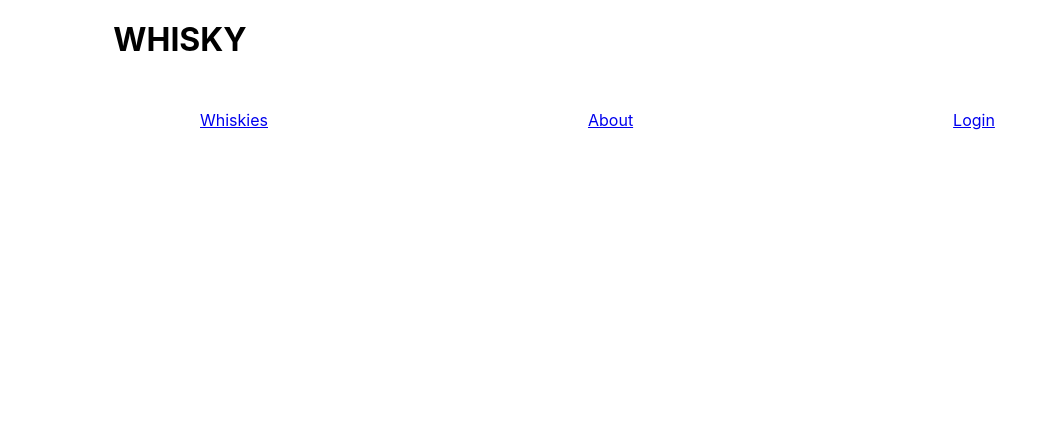
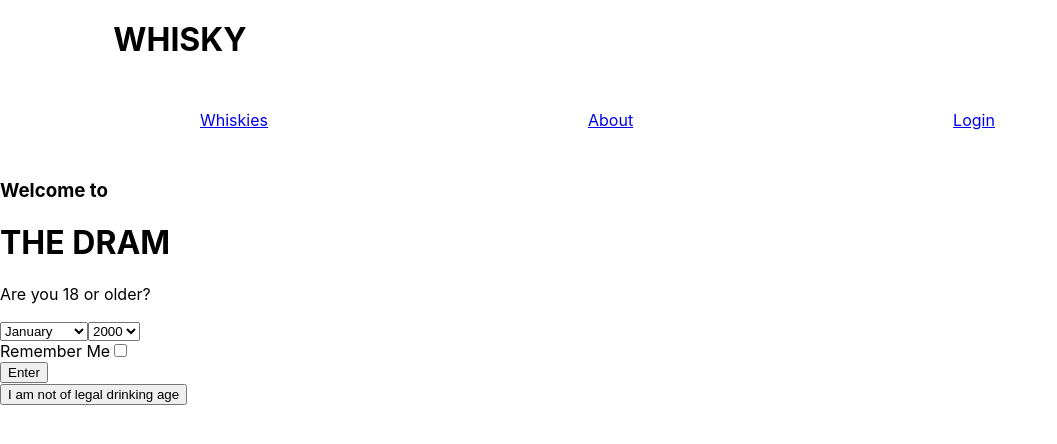
Before and after one commit to PeterGemmell/Whisky_Shop, a React (Create React App) app in the folder client/whisky_shop/: page /age in a window 1280 px wide. Shown: the top 444 px of the page, without its empty margins (0-1057 px from the left). Built offline with nearby package versions, Linux system fonts and the light colour scheme.

Commit message:
age container and form created for age check

```diff
--- /dev/null
+++ b/client/whisky_shop/src/components/age/AgeForm.js
@@ -0,0 +1,45 @@
+import React from 'react';
+
+
+function AgeForm(props) {
+  return(
+    <div className="App">
+      <div className="App-container">
+        <h3>Welcome to</h3>
+        <h1>THE DRAM</h1>
+        <p>Are you 18 or older?</p>
+        <form onSubmit={e => props.handleSubmit(e)}>
+          <select value={props.userMonth} onChange={e => props.handleMonthChange(e)}>
+            <option value={0}>January</option>
+            <option value={1}>February</option>
+            <option value={2}>March</option>
+            <option value={3}>April</option>
+            <option value={4}>May</option>
+            <option value={5}>June</option>
+            <option value={6}>July</option>
+            <option value={7}>August</option>
+            <option value={8}>September</option>
+            <option value={9}>October</option>
+            <option value={10}>November</option>
+            <option value={11}>December</option>
+          </select>
+          <select value={props.userYear} onChange={e => props.handleYearChange(e)}>
+            {props.options}
+          </select><br/>
+          <label>
+            Remember Me
+            <input
+              name="rememberMe"
+              type="checkbox"
+              value={props.isChecked}
+              onChange={props.toggleCheck} />
+          </label><br/>
+          <input type="submit" value="Enter" />
+        </form>
+        <button className="link-button" onClick={e => props.handleNotOfAgeClick()}>I am not of legal drinking age</button>
+      </div>
+    </div>
+  )
+}
+
+export default AgeForm;
--- a/client/whisky_shop/src/containers/AgeContainer.js
+++ b/client/whisky_shop/src/containers/AgeContainer.js
@@ -0,0 +1,86 @@
+import React, {Component} from 'react';
+import {BrowserRouter as Router, Route, Switch} from 'react-router-dom';
+import AgeForm from '../components/age/AgeForm.js';
+
+
+class AgeContainer extends Component {
+
+  constructor(props) {
+  super(props);
+
+  this.date = new Date()
+  this.year = this.date.getFullYear()
+  this.month = this.date.getMonth()
+  this.years = Array.from(Array(100), (x, index) => index + (this.date.getFullYear() - 99)).reverse()
+
+  this.state = {
+    display: "form",
+    userMonth: 0,
+    userYear: 2000,
+    isChecked: false
+  };
+}
+
+componentDidMount() {
+  let alreadyChecked = localStorage.getItem('checkedObj')
+
+  if (alreadyChecked) this.setState({display: "welcome"})
+}
+
+handleSubmit = (e) => {
+  e.preventDefault()
+  if (this.state.userYear < this.year - 21 || (this.state.userYear === this.year - 21 && this.state.userMonth <= this.month)) {
+    if (this.state.isChecked) {
+      let checkedObj = {'alreadyChecked': true}
+      localStorage.setItem('checkedObj', JSON.stringify(checkedObj))
+    }
+    this.setState({display: "welcome"})
+  } else {
+    this.setState({display: "failure"})
+  }
+}
+
+handleNotOfAgeClick = () => {
+  this.setState({display: "failure"})
+}
+
+handleMonthChange = (e) => {
+  this.setState({userMonth: parseInt(e.target.value)})
+}
+
+handleYearChange = (e) => {
+  this.setState({userYear: parseInt(e.target.value)})
+}
+
+toggleCheck = () => {
+  this.setState({isChecked: !this.state.isChecked})
+}
+
+render () {
+  const options = this.years.map(year => {
+    return <option key={year} value={year}>{year}</option>
+  })
+  const display = this.state.display
+
+  if (display === "form") {
+    return (
+      <AgeForm
+        options={options}
+        userMonth={this.state.userMonth}
+        userYear={this.state.userYear}
+        isChecked={this.state.isChecked}
+        handleSubmit={this.handleSubmit}
+        handleMonthChange={this.handleMonthChange}
+        handleYearChange={this.handleYearChange}
+        handleNotOfAgeClick={this.handleNotOfAgeClick}
+        toggleCheck={this.toggleCheck}
+        />
+    )
+   }
+  }
+};
+
+
+
+
+export default AgeContainer;
--- a/client/whisky_shop/src/containers/ShopContainer.js
+++ b/client/whisky_shop/src/containers/ShopContainer.js
@@ -4,6 +4,7 @@ import NavBar from '../NavBar.js'
 import WhiskyContainer from './WhiskyContainer';
 import LoginContainer from './LoginContainer';
 import AboutContainer from './AboutContainer';
+import AgeContainer from './AgeContainer'; //remove if wrong
 
 
 const ShopContainer = () => {
@@ -12,6 +13,7 @@ const ShopContainer = () => {
       <Fragment>
       <NavBar/>
       <Switch>
+      <Route path="/age" component={AgeContainer} /> //remove if wrong.
       <Route path="/login" component={LoginContainer} />
       <Route path="/whiskies" component={WhiskyContainer} />
       <Route path="/about" component={AboutContainer} />
```
